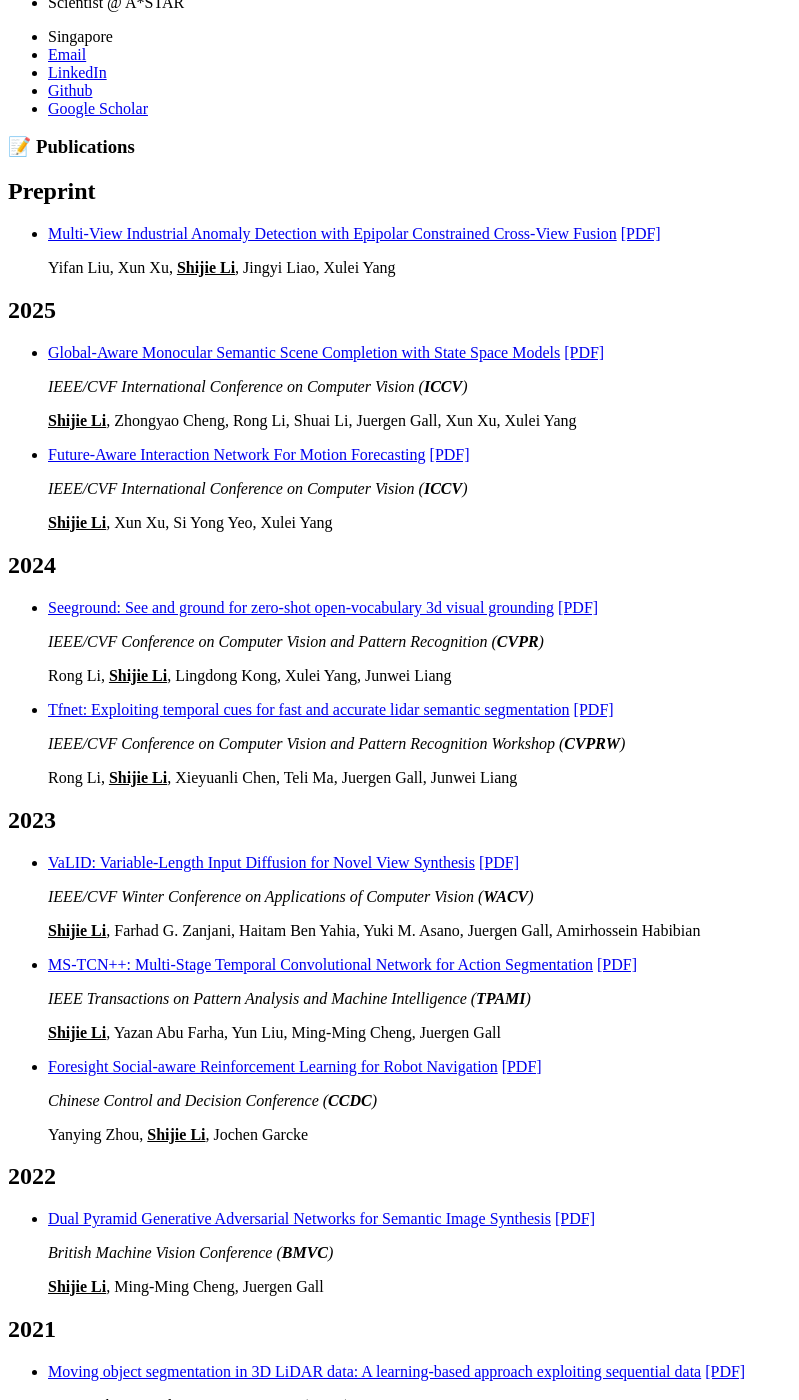
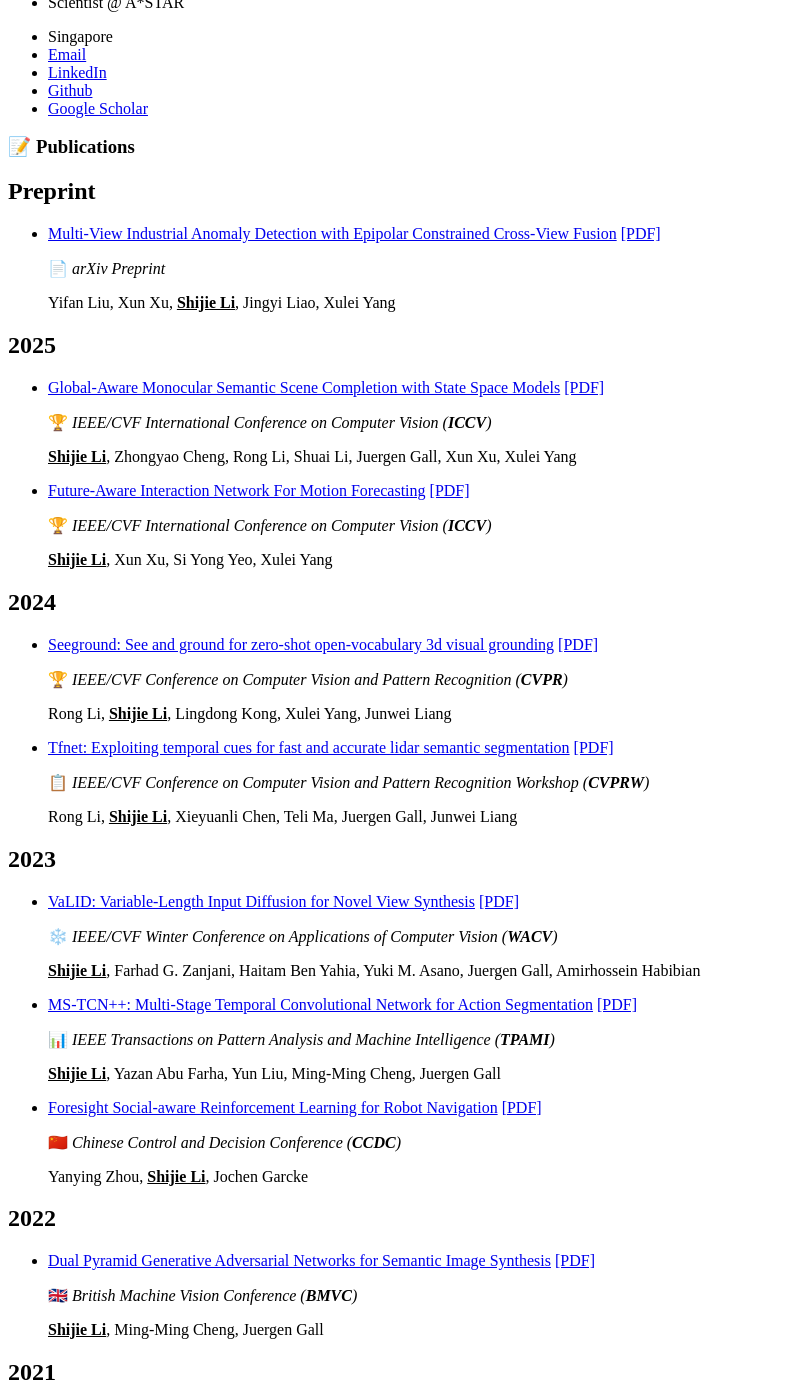
Before and after one commit to sj-li/sj-li.github.io, a Jekyll site: the page built from _pages/includes/pub.md, in a window 1280 px wide and 1400 px high, scrolled down 606 px. Shown: the whole window, without its empty margins (0-799 px from the left). Built offline with Jekyll 4.4.1, drawn with Linux system fonts in a browser that asks for light colours; our own code applies the rules of GitHub Pages for plain Markdown files.

Commit message:
update basic info

```diff
--- a/_pages/includes/pub.md
+++ b/_pages/includes/pub.md
@@ -5,126 +5,128 @@
 ## Preprint
 - [Multi-View Industrial Anomaly Detection with Epipolar Constrained Cross-View Fusion](https://arxiv.org/pdf/2503.11088) [[PDF]](https://arxiv.org/pdf/2503.11088)
 
+  📄 *arXiv Preprint*
+
   Yifan Liu, Xun Xu, **<u>Shijie Li</u>**, Jingyi Liao, Xulei Yang
 
 ## 2025
 - [Global-Aware Monocular Semantic Scene Completion with State Space Models](https://arxiv.org/pdf/2503.06569) [[PDF]](https://arxiv.org/pdf/2503.06569)
 
-  *IEEE/CVF International Conference on Computer Vision (**ICCV**)*
+  🏆 *IEEE/CVF International Conference on Computer Vision (**ICCV**)*
 
   **<u>Shijie Li</u>**, Zhongyao Cheng, Rong Li, Shuai Li, Juergen Gall, Xun Xu, Xulei Yang
 
 - [Future-Aware Interaction Network For Motion Forecasting](https://arxiv.org/pdf/2503.06565) [[PDF]](https://arxiv.org/pdf/2503.06565)
 
-  *IEEE/CVF International Conference on Computer Vision (**ICCV**)*
+  🏆 *IEEE/CVF International Conference on Computer Vision (**ICCV**)*
 
   **<u>Shijie Li</u>**, Xun Xu, Si Yong Yeo, Xulei Yang
 
 ## 2024
 - [Seeground: See and ground for zero-shot open-vocabulary 3d visual grounding](https://arxiv.org/pdf/2412.04383) [[PDF]](https://arxiv.org/pdf/2412.04383)
 
-  *IEEE/CVF Conference on Computer Vision and Pattern Recognition (**CVPR**)*
+  🏆 *IEEE/CVF Conference on Computer Vision and Pattern Recognition (**CVPR**)*
 
   Rong Li, **<u>Shijie Li</u>**, Lingdong Kong, Xulei Yang, Junwei Liang
 
 - [Tfnet: Exploiting temporal cues for fast and accurate lidar semantic segmentation](https://arxiv.org/pdf/2309.07849) [[PDF]](https://arxiv.org/pdf/2309.07849)
 
-  *IEEE/CVF Conference on Computer Vision and Pattern Recognition Workshop (**CVPRW**)*
+  📋 *IEEE/CVF Conference on Computer Vision and Pattern Recognition Workshop (**CVPRW**)*
 
   Rong Li, **<u>Shijie Li</u>**, Xieyuanli Chen, Teli Ma, Juergen Gall, Junwei Liang
 
 ## 2023
 - [VaLID: Variable-Length Input Diffusion for Novel View Synthesis](https://arxiv.org/pdf/2312.08892) [[PDF]](https://arxiv.org/pdf/2312.08892)
 
-  *IEEE/CVF Winter Conference on Applications of Computer Vision (**WACV**)*
+  ❄️ *IEEE/CVF Winter Conference on Applications of Computer Vision (**WACV**)*
 
   **<u>Shijie Li</u>**, Farhad G. Zanjani, Haitam Ben Yahia, Yuki M. Asano, Juergen Gall, Amirhossein Habibian
 
 - [MS-TCN++: Multi-Stage Temporal Convolutional Network for Action Segmentation](https://arxiv.org/pdf/2006.09220) [[PDF]](https://arxiv.org/pdf/2006.09220)
 
-  *IEEE Transactions on Pattern Analysis and Machine Intelligence (**TPAMI**)*
+  📊 *IEEE Transactions on Pattern Analysis and Machine Intelligence (**TPAMI**)*
 
   **<u>Shijie Li</u>**, Yazan Abu Farha, Yun Liu, Ming-Ming Cheng, Juergen Gall
 
 - [Foresight Social-aware Reinforcement Learning for Robot Navigation](https://arxiv.org/pdf/2105.13409) [[PDF]](https://arxiv.org/pdf/2105.13409)
 
-  *Chinese Control and Decision Conference (**CCDC**)*
+  🇨🇳 *Chinese Control and Decision Conference (**CCDC**)*
 
   Yanying Zhou, **<u>Shijie Li</u>**, Jochen Garcke
 
 ## 2022
 - [Dual Pyramid Generative Adversarial Networks for Semantic Image Synthesis](https://arxiv.org/pdf/2210.04085) [[PDF]](https://arxiv.org/pdf/2210.04085)
 
-  *British Machine Vision Conference (**BMVC**)*
+  🇬🇧 *British Machine Vision Conference (**BMVC**)*
 
   **<u>Shijie Li</u>**, Ming-Ming Cheng, Juergen Gall
 
 ## 2021
 - [Moving object segmentation in 3D LiDAR data: A learning-based approach exploiting sequential data](https://arxiv.org/pdf/2105.08971) [[PDF]](https://arxiv.org/pdf/2105.08971)
 
-  *IEEE Robotics and Automation Letters (**RA-L**)*
+  🤖 *IEEE Robotics and Automation Letters (**RA-L**)*
 
   Xieyuanli Chen, **<u>Shijie Li</u>**, Benedikt Mersch, Lukas Wiesmann, Juergen Gall, Jens Behley, Cyrill Stachniss
 
 - [Multi-scale interaction for real-time lidar data segmentation on an embedded platform](https://arxiv.org/pdf/2008.09162) [[PDF]](https://arxiv.org/pdf/2008.09162)
 
-  *IEEE Robotics and Automation Letters (**RA-L**)*
+  🤖 *IEEE Robotics and Automation Letters (**RA-L**)*
 
   **<u>Shijie Li</u>**, Xieyuanli Chen, Yun Liu, Dengxin Dai, Cyrill Stachniss, Juergen Gall
 
 - [Rethinking 3-D LiDAR point cloud segmentation](https://arxiv.org/pdf/2008.03928) [[PDF]](https://arxiv.org/pdf/2008.03928)
 
-  *IEEE Transactions on Neural Networks and Learning Systems (**TNNLS**)*
+  🧠 *IEEE Transactions on Neural Networks and Learning Systems (**TNNLS**)*
 
   **<u>Shijie Li</u>**, Yun Liu, Juergen Gall
 
 - [Spatial-temporal consistency network for low-latency trajectory forecasting](https://openaccess.thecvf.com/content/ICCV2021/papers/Li_Spatial-Temporal_Consistency_Network_for_Low-Latency_Trajectory_Forecasting_ICCV_2021_paper.pdf) [[PDF]](https://openaccess.thecvf.com/content/ICCV2021/papers/Li_Spatial-Temporal_Consistency_Network_for_Low-Latency_Trajectory_Forecasting_ICCV_2021_paper.pdf)
 
-  *IEEE/CVF International Conference on Computer Vision (**ICCV**)*
+  🏆 *IEEE/CVF International Conference on Computer Vision (**ICCV**)*
 
   **<u>Shijie Li</u>**, Yanying Zhou, Jinhui Yi, Juergen Gall
 
 ## 2020
 - [MiniSeg: An Extremely Minimum Network for Efficient COVID-19 Segmentation](https://arxiv.org/pdf/2004.09750) [[PDF]](https://arxiv.org/pdf/2004.09750)
 
-  *AAAI Conference on Artificial Intelligence (**AAAI**)*
+  🤖 *AAAI Conference on Artificial Intelligence (**AAAI**)*
 
   Yu Qiu, Yun Liu, **<u>Shijie Li</u>**, Jian Xu
 
 - [Pose Refinement Graph Convolutional Network for Skeleton-based Action Recognition](https://arxiv.org/pdf/2010.07367) [[PDF]](https://arxiv.org/pdf/2010.07367)
 
-  *IEEE Robotics and Automation Letters (**RA-L**)*
+  🤖 *IEEE Robotics and Automation Letters (**RA-L**)*
 
   **<u>Shijie Li</u>**, Jinhui Yi, Yazan Abu Farha, Juergen Gall
 
 - [Refinedbox: Refining for fewer and high-quality object proposals](https://www.sciencedirect.com/science/article/abs/pii/S0925231220305816) [[PDF]](https://mftp.mmcheng.net/Papers/20NeucomRefinedBoxes.pdf)
 
-  *Neurocomputing*
+  📚 *Neurocomputing*
 
   Yun Liu, **<u>Shijie Li</u>**, Ming-Ming Cheng
 
 ## 2019
 - [Joint salient object detection and existence prediction](https://mftp.mmcheng.net/Papers/JointSalExist.pdf) [[PDF]](https://mftp.mmcheng.net/Papers/JointSalExist.pdf)
 
-  *Frontiers of Computer Science*
+  🔬 *Frontiers of Computer Science*
 
   Huaizu Jiang, Ming-Ming Cheng, **<u>Shijie Li</u>**, Ali Borji, Jingdong Wang
 
 ## 2018
 - [Del: Deep embedding learning for efficient image segmentation](https://www.ijcai.org/proceedings/2018/0120.pdf) [[PDF]](https://www.ijcai.org/proceedings/2018/0120.pdf)
 
-  *International Joint Conference on Artificial Intelligence (**IJCAI**)*
+  🧠 *International Joint Conference on Artificial Intelligence (**IJCAI**)*
 
   Yun Liu, Peng-Tao Jiang, Vahan Petrosyan, **<u>Shijie Li</u>**, Jiawang Bian, Le Zhang, Ming-Ming Cheng
 
 - [Direct line guidance odometry](https://www.robots.ox.ac.uk/~lav/Papers/li_etal_icra2018/li_etal_icra2018.pdf) [[PDF]](https://www.robots.ox.ac.uk/~lav/Papers/li_etal_icra2018/li_etal_icra2018.pdf)
 
-  *IEEE International Conference on Robotics and Automation (**ICRA**)*
+  🤖 *IEEE International Conference on Robotics and Automation (**ICRA**)*
 
   **<u>Shijie Li</u>**, Bo Ren, Yun Liu, Ming-Ming Cheng, Duncan Frost, Victor Adrian Prisacariu
 
 - [Structured skip list: A compact data structure for 3D reconstruction](https://ora.ox.ac.uk/objects/uuid:75d46621-7ccd-486b-808a-1b772a39b164/files/m6e5ebcdc74b5c966cf2d4c94bcc179f0) [[PDF]](https://ora.ox.ac.uk/objects/uuid:75d46621-7ccd-486b-808a-1b772a39b164/files/m6e5ebcdc74b5c966cf2d4c94bcc179f0)
 
-  *IEEE/RSJ International Conference on Intelligent Robots and Systems (**IROS**)*
+  🤖 *IEEE/RSJ International Conference on Intelligent Robots and Systems (**IROS**)*
 
   **<u>Shijie Li</u>**, Ming-Ming Cheng, Yun Liu, Shao-Ping Lu, YaHui Wang, Victor Adrian Prisacariu
```
Also changed, not shown: _pages/includes/others.md (+19 -2 lines).
